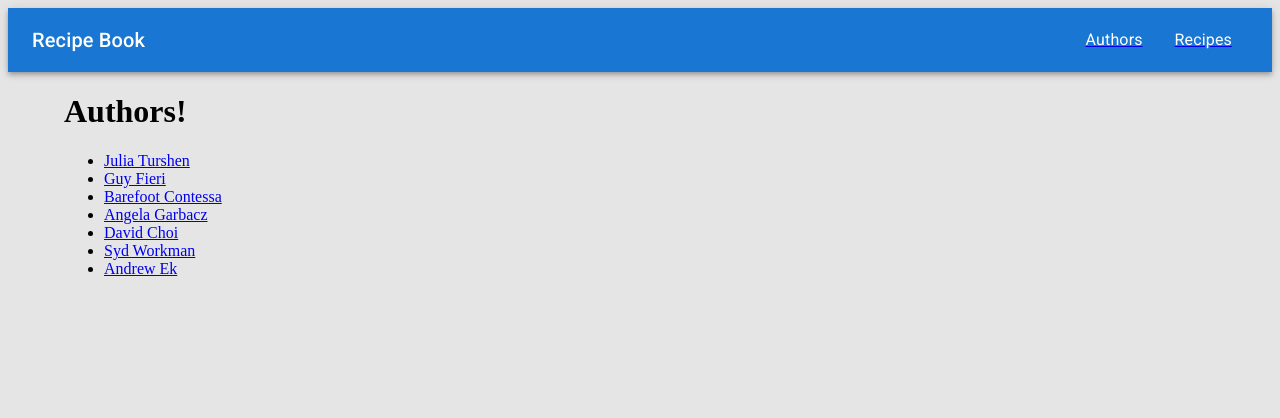
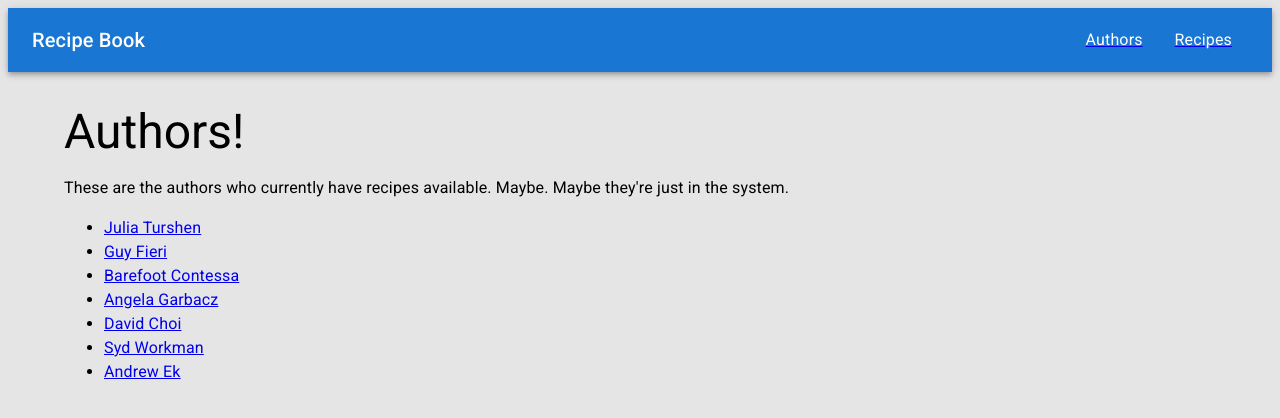
Before and after one commit to andrewek/recipe-book-front, a React (Create React App) app: page /authors in a window 1280 px wide. Shown: the top 418 px of the page. Built offline with nearby package versions, Linux system fonts and the light colour scheme.

Commit message:
Now we have things

```diff
--- a/src/index.js
+++ b/src/index.js
@@ -9,10 +9,8 @@ const root = ReactDOM.createRoot(document.getElementById('root'));
 
 root.render(
   <React.StrictMode>
-    <main>
-        <BrowserRouter>
-          <App />
-        </BrowserRouter>
-    </main>
+    <BrowserRouter>
+      <App />
+    </BrowserRouter>
   </React.StrictMode>
 );
--- a/src/pages/author-show.js
+++ b/src/pages/author-show.js
@@ -1,14 +1,21 @@
 import {Link, useParams} from "react-router-dom";
+import {
+  Typography,
+  Box
+} from "@mui/material"
 
 function AuthorShow({authors}) {
   let {id} = useParams();
   const author = authors.find(author => author.id == id);
 
   return(
-    <div>
-      <h1>{author.name}</h1>
-      <Link to=".." relative="path">Back</Link>
-    </div>
+    <Box mt={4}>
+      <Typography variant="h3" component="h1">{author.name}</Typography>
+
+      <Typography variant="body1">
+        <Link to=".." relative="path">Back</Link>
+      </Typography>
+    </Box>
   );
 }
 
--- a/src/pages/authors-list.js
+++ b/src/pages/authors-list.js
@@ -1,11 +1,20 @@
 import {React} from "react"
+import {
+  Typography,
+  Box
+} from "@mui/material"
 
 function AuthorsPage({authors}) {
 
   return(
-    <div>
-      <h1>Authors!</h1>
+    <Box mt={4}>
+      <Typography variant="h3" component="h1">Authors!</Typography>
 
+      <Typography variant="body1">
+        <p>
+          These are the authors who currently have recipes available.
+          Maybe. Maybe they're just in the system.
+        </p>
       <ul>
         {authors.map((author) =>
           <li key={`author-${author.id}`}>
@@ -15,7 +24,8 @@ function AuthorsPage({authors}) {
           </li>
         )}
       </ul>
-    </div>
+      </Typography>
+    </Box>
   )
 };
 
```
